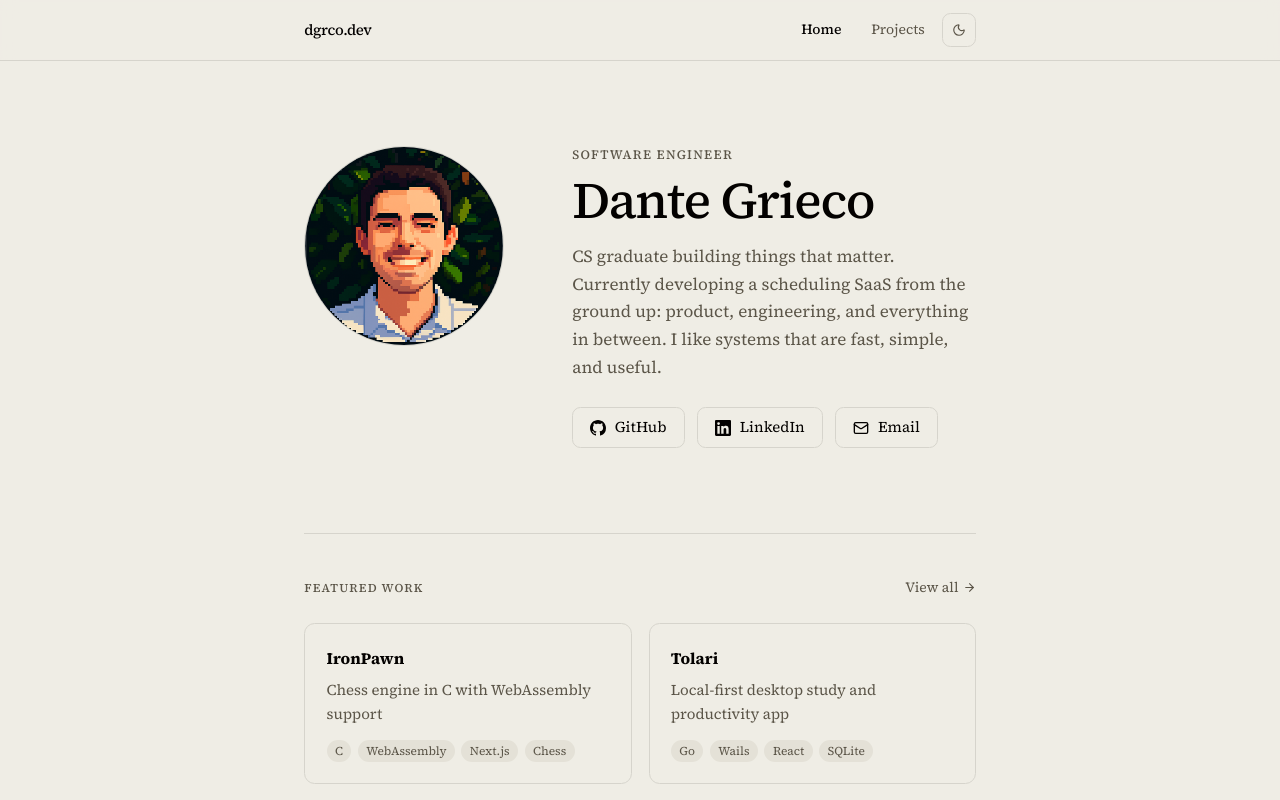
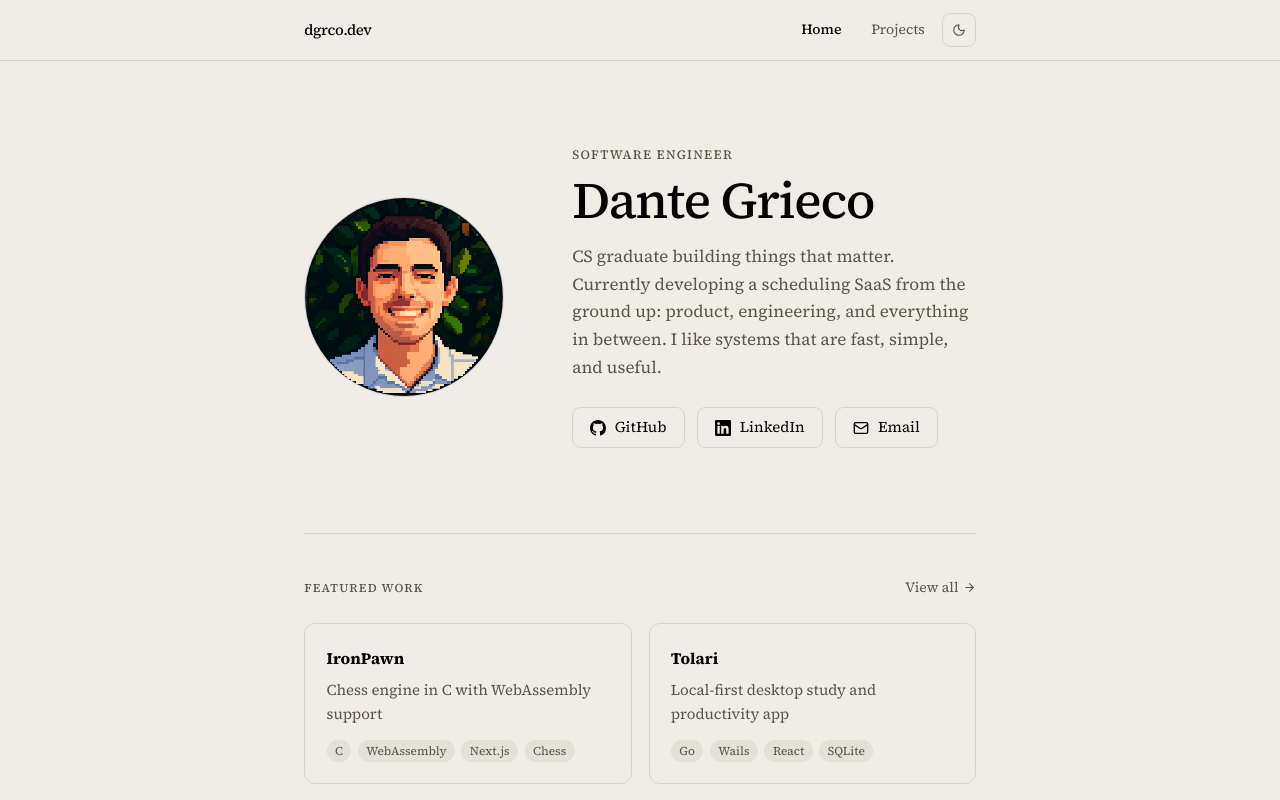
Before and after one commit to dgrco/my-portfolio, a Next.js app: page / in a window 1280 px wide. Shown: the top 800 px of the page. Built offline with nearby package versions, Linux system fonts and the light colour scheme.

Commit message:
vertically center avatar on desktop

```diff
--- a/src/app/page.tsx
+++ b/src/app/page.tsx
@@ -20,14 +20,14 @@ export default async function Home() {
 
         {/* Hero */}
         <section className="pb-16 sm:pb-20">
-          <div className="flex flex-col sm:flex-row items-center sm:items-start gap-6 sm:gap-16 animate-fade-in-up animate-stagger-1">
-            <div className="shrink-0">
+          <div className="flex flex-col sm:flex-row items-center gap-6 sm:gap-16 animate-fade-in-up animate-stagger-1">
+            <div className="flex shrink-0">
               <Image
                 src="/avatar.png"
                 alt="Dante Grieco"
                 width={200}
                 height={200}
-                className="w-[100px] h-[100px] sm:w-[200px] sm:h-[200px] rounded-full border border-border"
+                className="w-[110px] h-[110px] sm:w-[200px] sm:h-[200px] rounded-full border border-border"
                 style={{ imageRendering: 'pixelated' }}
               />
             </div>
```
